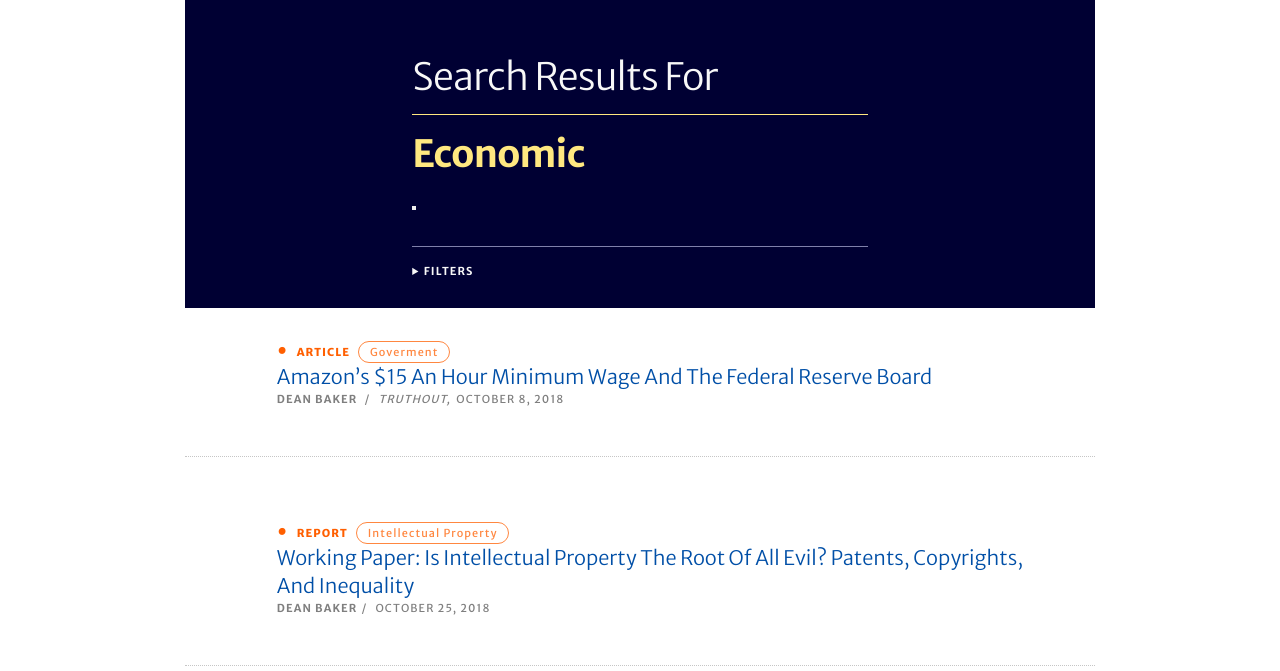
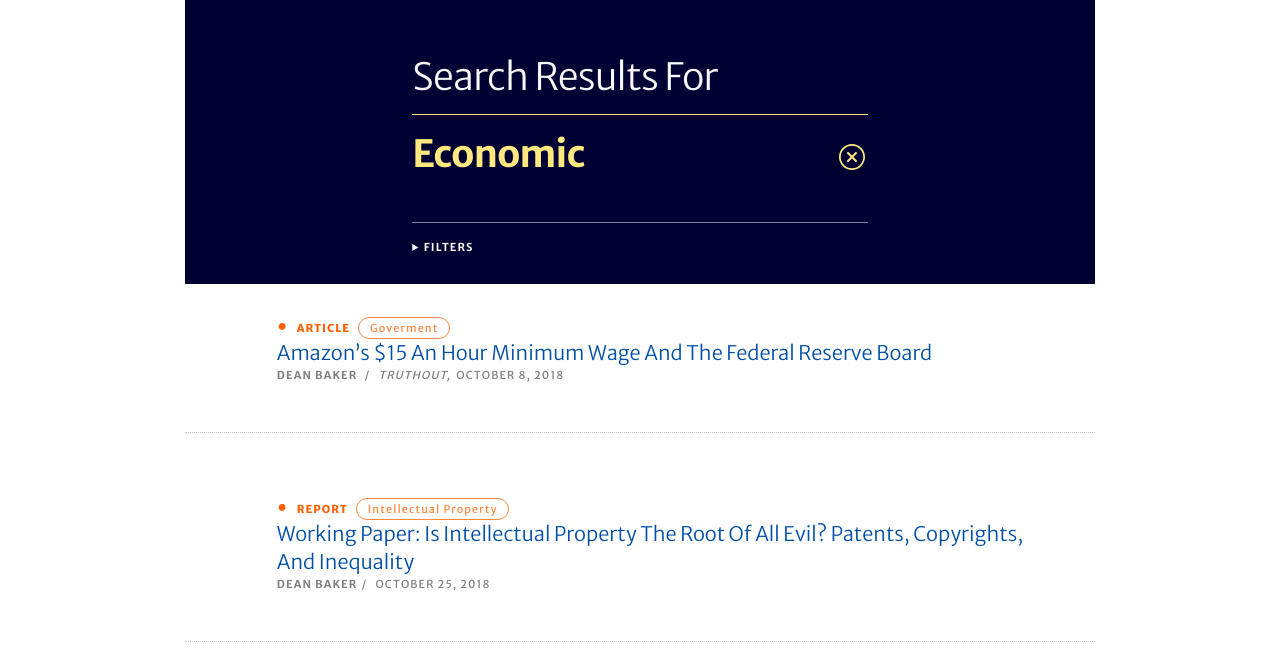
Before and after one commit to ecl-coop/Cepr-Code, a website: page search.html in a window 1280 px wide. Shown: the part 122-793 px from the top of the page. Drawn offline with nearby package versions, Linux system fonts and the light colour scheme.

Commit message:
include close button in search field

```diff
--- /dev/null
+++ b/sass/blocks/_block-search-results.scss
@@ -0,0 +1,3 @@
+#block-search-results{
+    margin-bottom: calc(#{$margin-horizontal-large}*4);
+}
--- a/sass/components/_search-results-header.scss
+++ b/sass/components/_search-results-header.scss
@@ -13,5 +13,8 @@
         color: $Yellow-light;
         border-top: 1px solid $Yellow-light;
         padding-top: $padding-horizontal-small;
+        display: flex;
+        align-items: center;
+        justify-content: space-between;
     }
 }
--- a/sass/elements/_buttons.scss
+++ b/sass/elements/_buttons.scss
@@ -140,6 +140,37 @@ input::-moz-focus-inner {
         }
     }
 }
+.btn-cross{
+    fill: $Yellow-light;
+    background: none;
+    border: none;
+    border-radius: 50%;
+    width: $side-icon_size;
+    height: $side-icon_size;
+    display: inline-flex;
+    align-content: center;
+    align-items: center;
+    margin: 0 0;
+    cursor: pointer;
+    position: relative;
+    &:hover{
+        fill: $Yellow-dark;
+        transform: scale(1.05);
+        @include transition-basic;
+        &::after{
+            content: "cancel";
+            position: absolute;
+            bottom: -.65rem;
+            width: 100%;
+            color: $Yellow-light;
+            font-size: $size-smallest-min;
+        }
+    }
+    svg{
+        transform: rotate(45deg);
+        z-index: 10;
+    }
+}
 
 #btn-toTop{
     //display: none;
--- a/sass/main.scss
+++ b/sass/main.scss
@@ -47,6 +47,7 @@
 @import "blocks/block-lists.scss";
 @import "blocks/block-report-related.scss";
 @import "blocks/block-report-header";
+@import "blocks/block-search-results";
 
 //layouts
 @import "layouts/home-grid.scss";
--- a/search.html
+++ b/search.html
@@ -245,7 +245,11 @@
                         <h3 class="heading-2-sans">Search Results for</h3>
                         <div class="search-term">
                             <h3 class="heading-2-sans-bold">Economic</h3>
-                            <button></button>
+                            <button type="button" class="btn-cross">
+                                <svg width="32" height="32">
+                                    <use xlink:href="/img/symbol-defs.svg?v=1.0#icon-plus"></use>
+                                </svg>
+                            </button>
                         </div>
                     </div>
                     <div>
@@ -330,6 +334,11 @@
                         </dl>
                     </div>
                 </section>
+                <button type="button" class="btn-plus is-hidden-desktop">
+                    <svg width="64" height="64">
+                        <use xlink:href="/img/symbol-defs.svg?v=1.0#icon-plus"></use>
+                    </svg>
+                </button>
             </div>
         </div>
         <footer class="block-footer">
```
Also changed, not shown: css/style.css.
